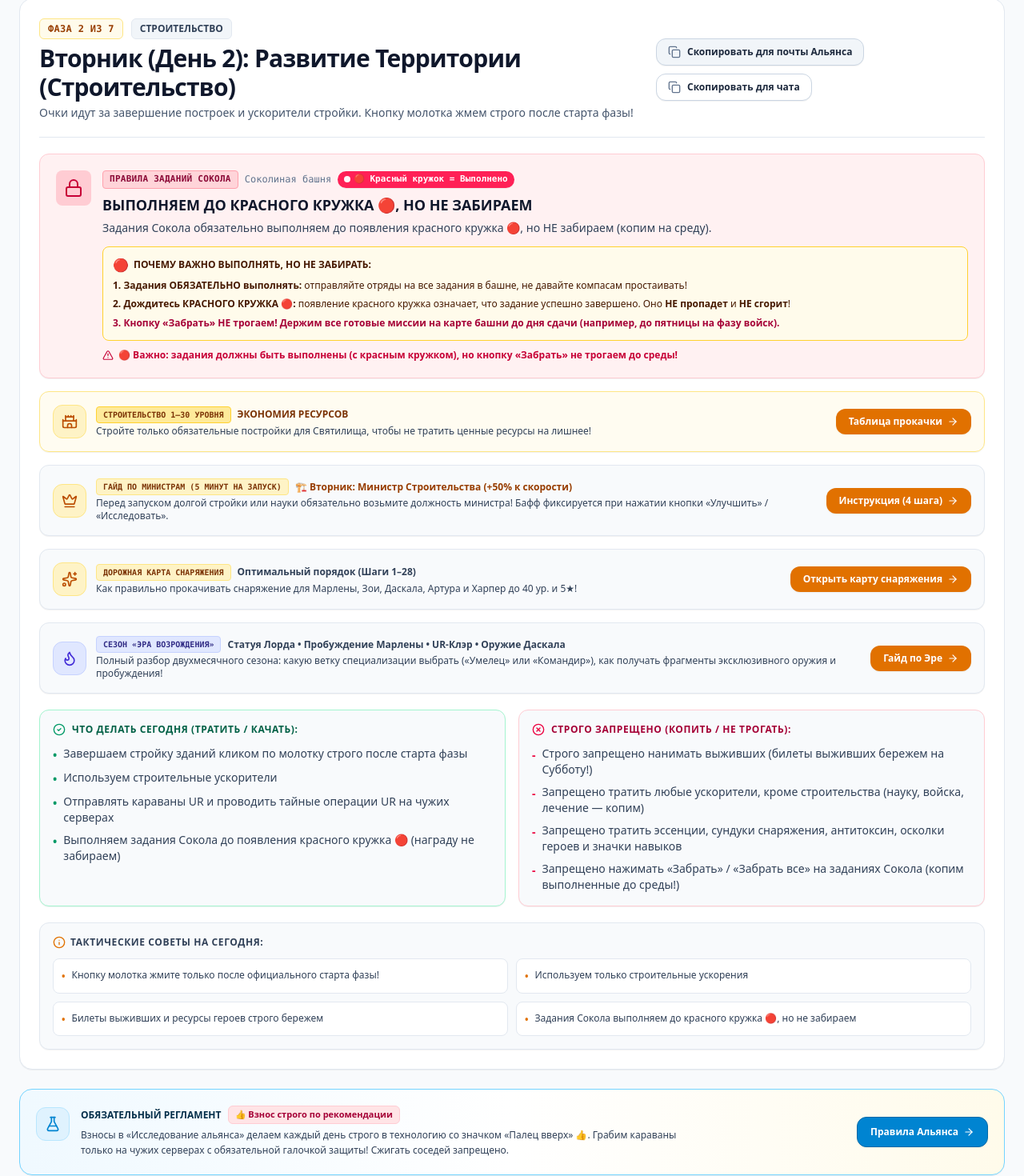
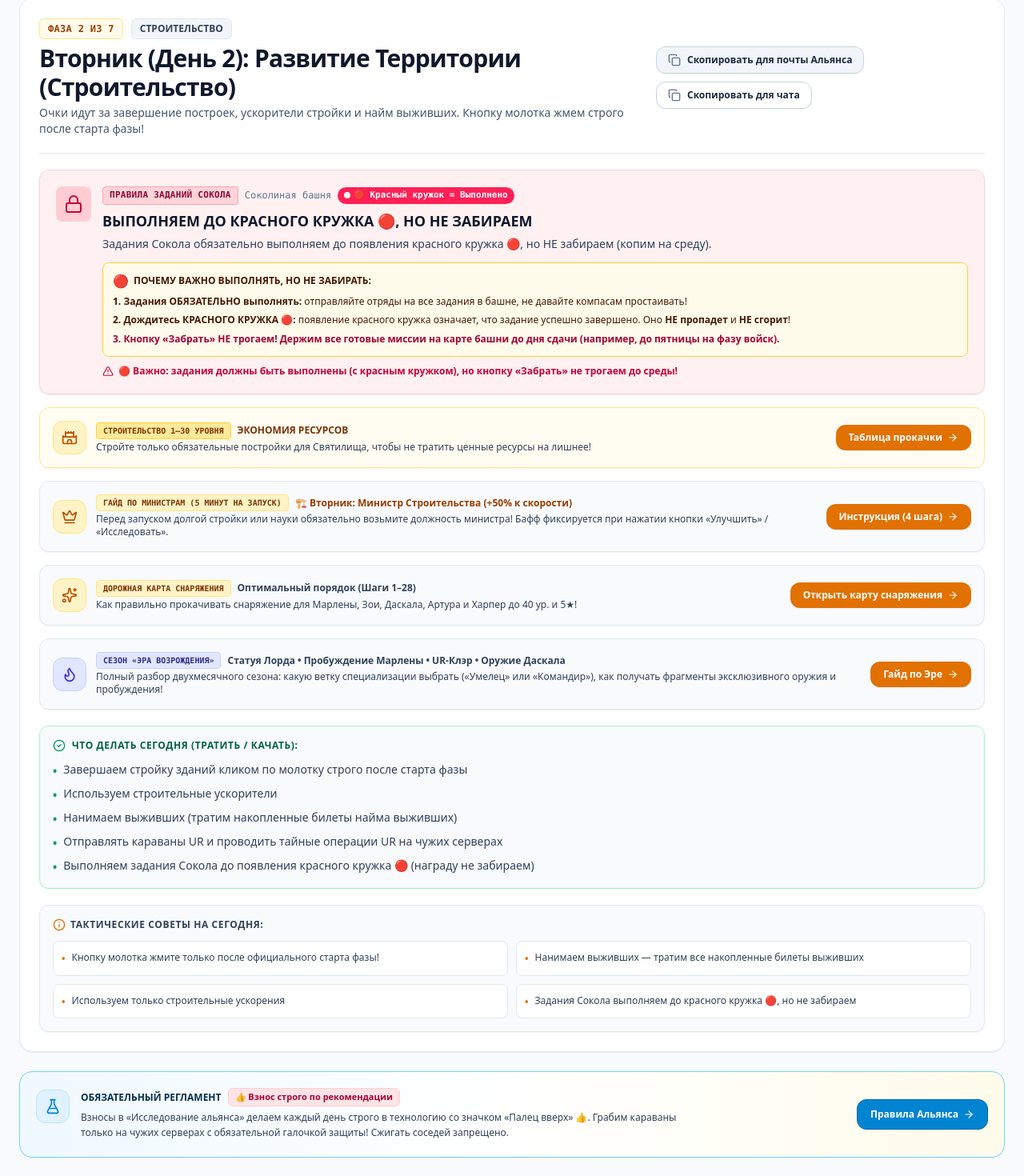
Before and after one commit to doguwar137-ops/alliance-helper, a React (Vite) app: page / in a window 1280 px wide. Shown: the part 349-1819 px from the top of the page at 80% size. Built offline with nearby package versions, Linux system fonts and the light colour scheme.

Commit message:
refactor: simplify alliance day action display
Remove forbidden actions grid and redundant text to streamline the UI and focus on actionable tasks. Update data focus for Tuesday.

```diff
--- a/src/components/TodayDirective.tsx
+++ b/src/components/TodayDirective.tsx
@@ -2,7 +2,6 @@ import React, { useState } from "react";
 import {
   ShieldAlert,
   CheckCircle2,
-  XCircle,
   AlertTriangle,
   Flame,
   Copy,
@@ -48,8 +47,7 @@ export const TodayDirective: React.FC<TodayDirectiveProps> = ({
       `${currentDay.name.toUpperCase()}
 ${currentDay.phaseName}
 Главные задачи: ${currentDay.allowedActions.join(", ")}
-Дополнительно: ${currentDay.tips.join(", ")}
-Строгий запрет: ${currentDay.forbiddenActions.join(", ")}`;
+Дополнительно: ${currentDay.tips.join(", ")}`;
 
     navigator.clipboard.writeText(text);
     setCopiedMail(true);
@@ -495,9 +493,8 @@ ${currentDay.phaseName}
           </div>
         )}
 
-        {/* Two Column Grid: Allowed vs Forbidden Actions */}
-        <div className="grid grid-cols-1 md:grid-cols-2 gap-4 mt-5">
-          {/* Allowed Actions */}
+        {/* Allowed Actions */}
+        <div className="mt-5">
           <div className="rounded-xl bg-slate-50 border border-emerald-200 p-4 shadow-2xs">
             <div className="flex items-center gap-2 mb-3">
               <CheckCircle2 className="w-4 h-4 text-emerald-600" />
@@ -512,27 +509,6 @@ ${currentDay.phaseName}
                   className="text-xs sm:text-sm text-slate-700 flex items-start gap-2"
                 >
                   <span className="text-emerald-600 font-bold mt-0.5">•</span>
-                  <span>{action}</span>
-                </li>
-              ))}
-            </ul>
-          </div>
-
-          {/* Forbidden Actions */}
-          <div className="rounded-xl bg-slate-50 border border-rose-200 p-4 shadow-2xs">
-            <div className="flex items-center gap-2 mb-3">
-              <XCircle className="w-4 h-4 text-rose-600" />
-              <h4 className="text-xs font-bold uppercase tracking-wider text-rose-800">
-                СТРОГО ЗАПРЕЩЕНО (Копить / Не трогать):
-              </h4>
-            </div>
-            <ul className="space-y-2">
-              {currentDay.forbiddenActions.map((action, i) => (
-                <li
-                  key={i}
-                  className="text-xs sm:text-sm text-slate-700 flex items-start gap-2"
-                >
-                  <span className="text-rose-600 font-bold mt-0.5">-</span>
                   <span>{action}</span>
                 </li>
               ))}
--- a/src/components/WeeklySchedule.tsx
+++ b/src/components/WeeklySchedule.tsx
@@ -68,10 +68,7 @@ ${day.phaseName}
 ${day.allowedActions.map((a) => `- ${a}`).join("\n")}
 
 Дополнительно:
-${day.tips.map((t) => `- ${t}`).join("\n")}
-
-Строгий запрет:
-${day.forbiddenActions.map((f) => `- ${f}`).join("\n")}`;
+${day.tips.map((t) => `- ${t}`).join("\n")}`;
 
     navigator.clipboard.writeText(text);
     setCopiedDayMailId(day.id);
@@ -279,13 +276,12 @@ ${day.forbiddenActions.map((f) => `- ${f}`).join("\n")}`;
                     )}
                   </div>
 
-                  {/* Allowed / Forbidden grid */}
-                  <div className="grid grid-cols-1 md:grid-cols-2 gap-3 text-xs">
-                    <div className="p-3 rounded-xl bg-white border border-emerald-200 shadow-2xs">
-                      <div className="font-bold text-emerald-800 mb-2 flex items-center gap-1.5">
-                        <CheckCircle2 className="w-3.5 h-3.5 text-emerald-600" /> Разрешено и рекомендуется:
+                  {/* Allowed actions */}
+                  <div className="p-3.5 rounded-xl bg-white border border-emerald-200 shadow-2xs text-xs">
+                    <div className="font-bold uppercase tracking-wider text-emerald-800 mb-2 flex items-center gap-1.5">
+                      <CheckCircle2 className="w-3.5 h-3.5 text-emerald-600" /> Что ДЕЛАТЬ сегодня (Тратить / Качать):
                     </div>
-                      <ul className="space-y-1 text-slate-700">
+                    <ul className="space-y-1.5 text-slate-700">
                       {day.allowedActions.map((act, i) => (
                         <li key={i} className="flex items-start gap-1.5">
                           <span className="text-emerald-600 font-bold">•</span>
@@ -293,21 +289,6 @@ ${day.forbiddenActions.map((f) => `- ${f}`).join("\n")}`;
                         </li>
                       ))}
                     </ul>
-                    </div>
-
-                    <div className="p-3 rounded-xl bg-white border border-rose-200 shadow-2xs">
-                      <div className="font-bold text-rose-800 mb-2 flex items-center gap-1.5">
-                        <AlertTriangle className="w-3.5 h-3.5 text-rose-600" /> Строго запрещено / Копим:
-                      </div>
-                      <ul className="space-y-1 text-slate-700">
-                        {day.forbiddenActions.map((act, i) => (
-                          <li key={i} className="flex items-start gap-1.5">
-                            <span className="text-rose-600 font-bold">-</span>
-                            <span>{act}</span>
-                          </li>
-                        ))}
-                      </ul>
-                    </div>
                   </div>
 
                   {/* Saturday Special Block: Shields and Teleportation */}
--- a/src/data/allianceData.ts
+++ b/src/data/allianceData.ts
@@ -28,9 +28,7 @@ export const DUEL_DAYS: DuelDay[] = [
       "Крафтим эпиграфы строго под класс своего 1-го основного отряда (Воины, Стрелки или Маги)",
       "Проводим штурмы и сливаем выносливость"
     ],
-    forbiddenActions: [
-      "Сохраняем любые ускорители строительства на День 2 (Вторник)!"
-    ],
+    forbiddenActions: [],
     tips: [
       "Сундуки эпиграфов копим всю неделю и открываем ИСКЛЮЧИТЕЛЬНО по понедельникам (двойная выгода)!",
       "Мастерская эпиграфов: для крафта топовых оранжевых (UR) эпиграфов прокачайте мастерскую до 20-го уровня",
@@ -68,7 +66,7 @@ export const DUEL_DAYS: DuelDay[] = [
     phaseNumber: 2,
     badge: "СТРОИТЕЛЬСТВО",
     iconName: "Hammer",
-    focus: "Очки идут за завершение построек и ускорители стройки. Кнопку молотка жмем строго после старта фазы!",
+    focus: "Очки идут за завершение построек, ускорители стройки и найм выживших. Кнопку молотка жмем строго после старта фазы!",
     falconRule: {
       action: "HOLD",
       title: "ВЫПОЛНЯЕМ ДО КРАСНОГО КРУЖКА 🔴, НО НЕ ЗАБИРАЕМ",
@@ -78,37 +76,33 @@ export const DUEL_DAYS: DuelDay[] = [
     allowedActions: [
       "Завершаем стройку зданий кликом по молотку строго после старта фазы",
       "Используем строительные ускорители",
+      "Нанимаем выживших (тратим накопленные билеты найма выживших)",
       "Отправлять караваны UR и проводить тайные операции UR на чужих серверах",
       "Выполняем задания Сокола до появления красного кружка 🔴 (награду не забираем)"
     ],
-    forbiddenActions: [
-      "Строго запрещено нанимать выживших (билеты выживших бережем на Субботу!)",
-      "Запрещено тратить любые ускорители, кроме строительства (науку, войска, лечение — копим)",
-      "Запрещено тратить эссенции, сундуки снаряжения, антитоксин, осколки героев и значки навыков",
-      "Запрещено нажимать «Забрать» / «Забрать все» на заданиях Сокола (копим выполненные до среды!)"
-    ],
+    forbiddenActions: [],
     tips: [
       "Кнопку молотка жмите только после официального старта фазы!",
+      "Нанимаем выживших — тратим все накопленные билеты выживших",
       "Используем только строительные ускорения",
-      "Билеты выживших и ресурсы героев строго бережем",
       "Задания Сокола выполняем до красного кружка 🔴, но не забираем"
     ],
     recommendedSpeedups: [],
     pointsOpportunities: [],
     accumulation: [],
-    shortChatTemplate: "ВТ: Стройка! Молоток жмем ТОЛЬКО после старта фазы. Сокола ВЫПОЛНЯЕМ до красных кружков 🔴, но НЕ забираем (копим на СР)! Билеты выживших не трогать!",
-    exactMailTemplate: `ВТОРНИК: ДЕНЬ СТРОИТЕЛЬСТВА
+    shortChatTemplate: "ВТ: Стройка и найм выживших! Молоток жмем ТОЛЬКО после старта фазы, тратим билеты выживших! Сокола ВЫПОЛНЯЕМ до красных кружков 🔴, но НЕ забираем (копим на СР)!",
+    exactMailTemplate: `ВТОРНИК: ДЕНЬ СТРОИТЕЛЬСТВА И НАЙМА ВЫЖИВШИХ
 
-Народ, сегодня день стройки! Очки идут за завершение построек и строительные ускорения.
+Народ, сегодня день стройки и найма выживших! Очки идут за завершение построек, строительные ускорения и билеты найма выживших.
 
 ⚠️ ГЛАВНОЕ ПРАВИЛО:
-Кнопку завершения стройки (молоток) нажимаем СТРОГО ПОСЛЕ СТАРТА ФАЗЫ ДУЭЛИ! Если нажать заранее — очки не засчитаются. Сливаем строительные ускорители, отправляем караваны UR и проводим тайные операции UR на чужих серверах.
+Кнопку завершения стройки (молоток) нажимаем СТРОГО ПОСЛЕ СТАРТА ФАЗЫ ДУЭЛИ! Если нажать заранее — очки не засчитаются. Сливаем строительные ускорители, нанимаем выживших (тратим билеты выживших), отправляем караваны UR и проводим тайные операции UR на чужих серверах.
 
 🔴 ПО СОКОЛИНОЙ БАШНЕ:
 Задания в башне ОБЯЗАТЕЛЬНО выполняем до появления КРАСНОГО КРУЖКА 🔴! Но саму награду НЕ забираем (кнопку «Забрать» не трогаем). Готовые задания с красным кружком копим на завтрашнюю среду!
 
 🚫 ЧТО БЕРЕЖЕМ И НЕ ТРОГАЕМ:
-Билеты найма выживших НЕ тратим (копим на субботний рейд!). Ускорители науки и войск тоже бережем.`
+Ускорители науки и войск, а также ресурсы героев строго бережем.`
   },
   {
     id: "wednesday",
@@ -131,10 +125,7 @@ export const DUEL_DAYS: DuelDay[] = [
       "Открываем сундуки с высокоуровневым снаряжением Ворона",
       "Забираем задания Сокола с красными кружками 🔴 (кнопка «Забрать все»)"
     ],
-    forbiddenActions: [
-      "Строго запрещено тратить ускорители обучения войск (копим на День 5!)",
-      "Сохраняем осколки, опыт героев и антитоксин на День 4!"
-    ],
+    forbiddenActions: [],
     tips: [
       "Завершайте науку только после старта фазы ради максимальных очков!",
       "Заходим в Соколиную башню и жмем «Забрать все» по красным кружкам 🔴",
@@ -179,10 +170,7 @@ export const DUEL_DAYS: DuelDay[] = [
       "Нанимаем героев за билеты призыва и используем антитоксин",
       "ОБЯЗАТЕЛЬНО выполняем все доступные задания Сокола в башне (доводим до красного кружка 🔴, но не жмем забрать!)"
     ],
-    forbiddenActions: [
-      "Строго запрещено нажимать «Забрать» / «Забрать все» на заданиях Сокола (готовые задания с красным кружком держим до Пятницы!)",
-      "Строго запрещено тратить ускорители обучения войск (копим на День 5!)"
-    ],
+    forbiddenActions: [],
     tips: [
       "Звезды и опыт вкладываем строго в героев первого ударного отряда!",
       "Задания Сокола ОБЯЗАТЕЛЬНО выполняем до красного кружка 🔴, но НЕ забираем награду до пятницы!",
@@ -226,10 +214,7 @@ export const DUEL_DAYS: DuelDay[] = [
       "Используем ускорители тренировки войск",
       "Грабим караваны на чужих серверах (обязательно с галочкой «Запретить караваны на этом сервере»)"
     ],
-    forbiddenActions: [
-      "Оставлять базу без защитного щита на ночь (с 05:00 МСК субботы начинается рейд!)",
-      "Сливать универсальные ускорители в ноль (оставляем резерв на субботу)"
-    ],
+    forbiddenActions: [],
     tips: [
       "С утра жмем «Забрать все» по красным кружкам 🔴 в башне Сокола, а новые крутим весь день!",
       "В ночь на субботу обязательно ставим щит. Если щита нет — снимите войска со стен: База -> «Подкрепление» -> «Гарнизон» -> снять все галочки «Присоединиться к обороне»!",
@@ -272,10 +257,7 @@ export const DUEL_DAYS: DuelDay[] = [
       "Атаковать базы врагов и побеждать отряды соперников на чужом сервере",
       "Отправлять караваны UR и проводить тайные операции UR на чужих серверах"
     ],
-    forbiddenActions: [
-      "Категорически запрещено атаковать игроков и базы своего сервера!",
-      "Нажимать «Забрать» на заданиях Сокола (копим выполненные до понедельника)"
-    ],
+    forbiddenActions: [],
     tips: [
       "Защитный щит желательно активировать ещё в пятницу вечером. Во время КвК вашу крепость может атаковать не только дуэльный соперник, но и любые другие игроки вражеского королевства.",
       "После вашей собственной атаки щит автоматически снимается и включается режим «боевого безумия» на 15 минут. В этот опасный период лучше сразу телепортироваться в безопасную точку — подальше от места сбора альянса, и возвращаться только под защитой щита.",
@@ -324,10 +306,7 @@ export const DUEL_DAYS: DuelDay[] = [
       "Запуск долгих строек и исследований, которые закончатся на следующей неделе",
       "Выполнение заданий Сокола в башне (довести до красного кружка 🔴, но не жать забрать)"
     ],
-    forbiddenActions: [
-      "Нажимать «Забрать» / «Забрать все» на заданиях Сокола (готовим красные кружки на ПН!)",
-      "Тратить любые ускорители, билеты и ценные ресурсы"
-    ],
+    forbiddenActions: [],
     tips: [
       "Выходной! Режим копилки: отдыхаем и копим ресурсы.",
       "Задания Сокола выполняем до красных кружков 🔴, готовим к понедельнику"
@@ -510,7 +489,7 @@ export const ALLIANCE_RULES = [
     icon: "PiggyBank",
     summary: "Все ресурсы, ускорения, сундуки, билеты и Задания Сокола строго копятся до их профильного дня.",
     details:
-      "Никаких спонтанных трат! Сдача Сокола — в понедельник, среду и пятницу; стройка — во вторник; наука и сундуки снаряжения — в среду; развитие героев — в четверг; войска — в пятницу; рейд на врагов, отправка караванов UR и проведение тайных операций UR на чужих серверах — в субботу.",
+      "Никаких спонтанных трат! Сдача Сокола — в понедельник, среду и пятницу; стройка и найм выживших — во вторник; наука и сундуки снаряжения — в среду; развитие героев — в четверг; войска — в пятницу; рейд на врагов, отправка караванов UR и проведение тайных операций UR на чужих серверах — в субботу.",
     shortText: "Копилка: Строго копим ускоры, сундуки, билеты и Сокола до профильных дней. Никаких спонтанных трат вне графика!",
   },
   {
```
Also changed, not shown: public/assets/aistudio/image_2e8930d5.png (added). Lines whose indentation alone changed are shown as unchanged.
